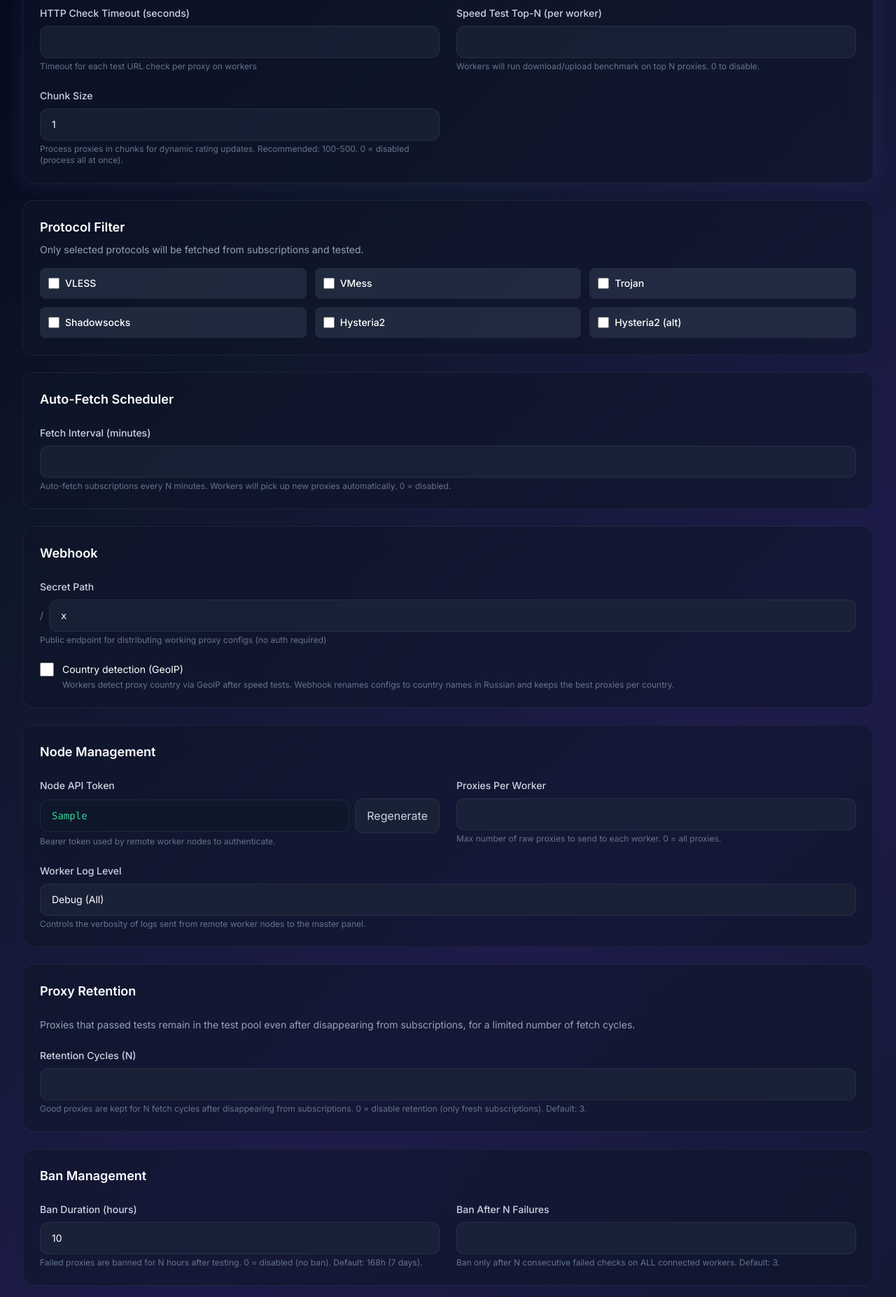
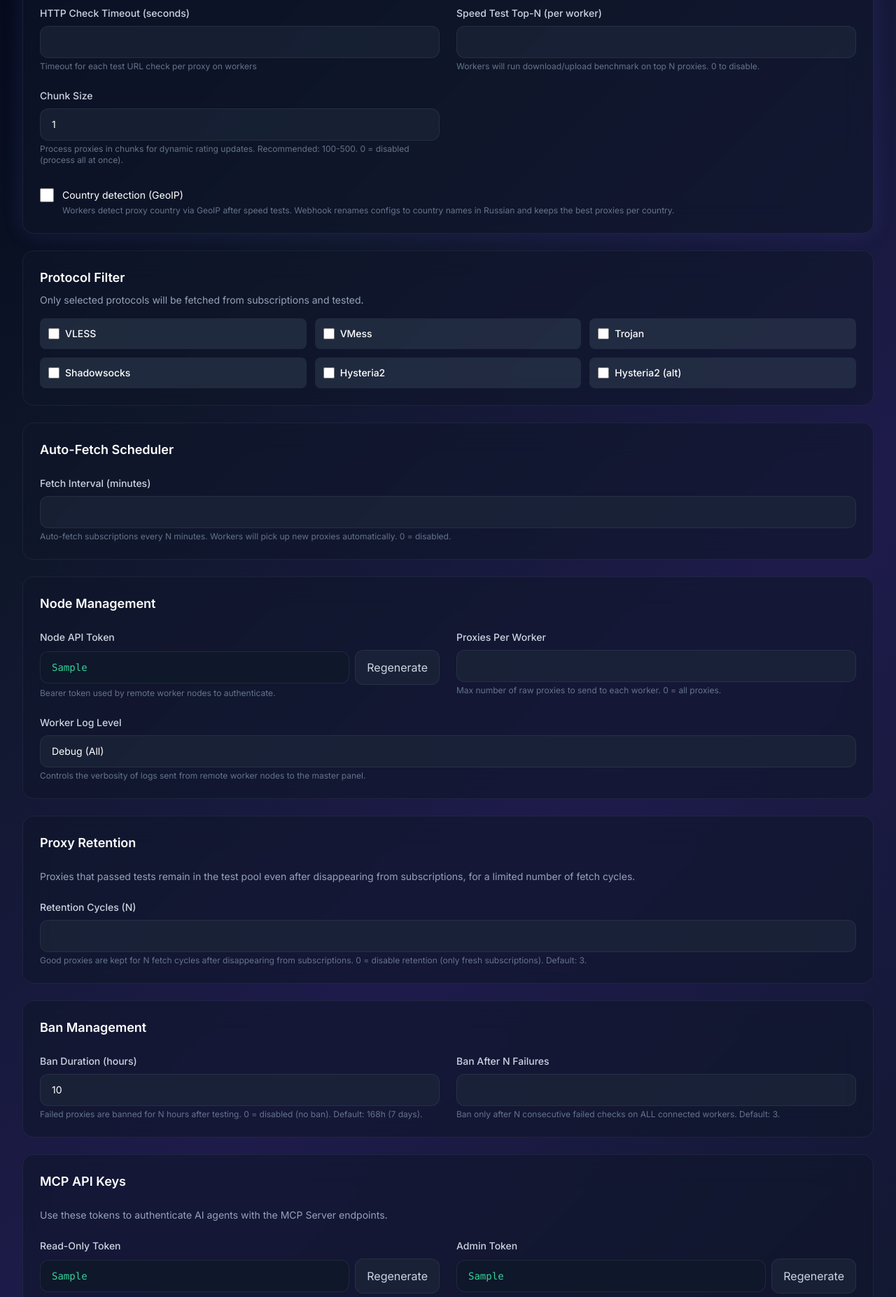
Before and after one commit to GoGoButters/VLESS-Checker, a FastAPI app: template templates/settings.html in a window 1280 px wide. Shown: the part 342-2196 px from the top of the page at 70% size. Run offline with FastAPI, Linux system fonts and the light colour scheme; the template is opened without the code that fills it: most values are stand-ins (such as "Sample title", 1, 10 or a date in 2020).

Commit message:
refactor: remove legacy global webhook from settings and main.py

```diff
--- a/main.py
+++ b/main.py
@@ -490,7 +490,6 @@ async def settings_save(
     request: Request,
     ping_threshold_ms: int = Form(...),
     concurrent_checks_limit: int = Form(...),
-    webhook_secret_path: str = Form(...),
     schedule_interval_minutes: int = Form(0),
     http_timeout_s: int = Form(10),
     speed_test_top_n: int = Form(0),
@@ -535,7 +534,6 @@ async def settings_save(
         if settings:
             settings.ping_threshold_ms = ping_threshold_ms
             settings.concurrent_checks_limit = concurrent_checks_limit
-            settings.webhook_secret_path = webhook_secret_path.strip().strip("/")
             settings.schedule_interval_minutes = max(0, schedule_interval_minutes)
             settings.http_timeout_s = max(1, http_timeout_s)
             settings.speed_test_top_n = max(0, speed_test_top_n)
@@ -1798,155 +1796,6 @@ def _compute_webhook_averages(
     return out
 
 
-@app.get("/{secret_path:path}")
-async def webhook_output(secret_path: str):
-    with Session(engine) as session:
-        settings = session.exec(select(Settings)).first()
-        if not settings:
-            raise HTTPException(status_code=404)
-
-        # Check if secret_path matches a RatingGroup or the global fallback webhook
-        group = session.exec(select(RatingGroup).where(RatingGroup.webhook_path == secret_path)).first()
-        is_global = False
-        if not group:
-            if secret_path == settings.webhook_secret_path:
-                is_global = True
-            else:
-                raise HTTPException(status_code=404)
-
-        # Cleanup stale node data (marks offline nodes, deletes orphan results)
-        cleanup_stats = _cleanup_stale_node_data(session)
-
-        # RE-LOAD settings/group after cleanup
-        settings = session.exec(select(Settings)).first()
-        if not is_global:
-            group = session.get(RatingGroup, group.id)
-            if not group:
-                raise HTTPException(status_code=404)
-
-        online_ids = cleanup_stats.get("online_ids", [])
-        if not online_ids:
-            logger.warning("Webhook: no online nodes, returning empty list")
-            return PlainTextResponse("", media_type="text/plain; charset=utf-8")
-
-        online_ids_set = set(online_ids)
-
-        if not is_global:
-            # Get linked nodes for this group
-            links = session.exec(select(NodeRatingLink).where(NodeRatingLink.rating_group_id == group.id)).all()
-            linked_node_ids = {link.node_id for link in links}
-            # Intersect with online_ids
-            target_node_ids = online_ids_set & linked_node_ids
-        else:
-            target_node_ids = online_ids_set
-
-        if not target_node_ids:
-            logger.warning(f"Webhook {secret_path}: no target online nodes, returning empty list")
-            return PlainTextResponse("", media_type="text/plain; charset=utf-8")
-
-        # Load results only from target nodes where tests_passed > 0
-        all_results = session.exec(
-            select(NodeProxyResult)
-            .where(NodeProxyResult.tests_passed > 0)
-            .where(NodeProxyResult.node_id.in_(target_node_ids))
-        ).all()
-
-        # Aggregate: best result per (identity, node_id), then compute averages
-        avg_data = _compute_webhook_averages(all_results)
-
-        # Determine filtering parameters
-        if is_global:
-            consensus_only = settings.webhook_consensus_only
-            min_dl = settings.webhook_min_dl_kbps or 0
-            min_ul = settings.webhook_min_ul_kbps or 0
-            geo_top_n = max(1, settings.webhook_geo_top_n or 1)
-            top_n = settings.webhook_max_proxies or 0
-            prefix = (settings.webhook_rename_prefix or "").strip()
-        else:
-            consensus_only = group.consensus_only
-            min_dl = group.min_dl_kbps or 0
-            min_ul = group.min_ul_kbps or 0
-            geo_top_n = max(1, group.geo_top_n or 1)
-            top_n = group.max_proxies or 0
-            prefix = (group.rename_prefix or "").strip()
-
-        # Consensus-only filter
-        if consensus_only:
-            consensus_threshold = len(target_node_ids)
-            if consensus_threshold > 0:
-                consensus_data = {}
-                for pid, d in avg_data.items():
-                    if len(d["node_ids"]) >= consensus_threshold:
-                        consensus_data[pid] = d
-                avg_data = consensus_data
-
-        # Apply speed filters BEFORE sorting and limiting
-        filtered_data = {}
-        for pid, d in avg_data.items():
-            if (min_dl == 0 or d["avg_dl"] >= min_dl) and (min_ul == 0 or d["avg_ul"] >= min_ul):
-                filtered_data[pid] = d
-
-        # Geo-check deduplication: if enabled globally, deduplicate based on geo_top_n
-        geo_enabled = settings.geo_check_enabled
-        if geo_enabled:
-            country_proxies: dict[str, list[tuple[str, dict]]] = {}
-            for pid, d in filtered_data.items():
-                country = d.get("country_name", "").strip()
-                if not country or country.lower() == "unknown":
-                    continue
-                if country.lower() == "украина":
-                    continue
-                if country not in country_proxies:
-                    country_proxies[country] = []
-                country_proxies[country].append((pid, d))
-
-            deduped_data = {}
-            for country, proxies in country_proxies.items():
-                proxies.sort(key=lambda x: x[1]["avg_score"], reverse=True)
-                for pid, d in proxies[:geo_top_n]:
-                    deduped_data[pid] = d
-
-            filtered_data = deduped_data
-
-        # Sort: node_count (desc) → avg_score (desc)
-        sorted_pids = sorted(
-            filtered_data.keys(),
-            key=lambda pid: (len(filtered_data[pid]["node_ids"]), filtered_data[pid]["avg_score"]),
-            reverse=True,
-        )
-
-        # Limit to top-N
-        if top_n > 0:
-            sorted_pids = sorted_pids[:top_n]
-
-        # Build output lines with appropriate naming
-        lines = []
-        if geo_enabled:
-            country_counters: dict[str, int] = {}
-            for pid in sorted_pids:
-                url = filtered_data[pid]["raw_url"]
-                country = filtered_data[pid].get("country_name", "").strip()
-                if country:
-                    country_counters[country] = country_counters.get(country, 0) + 1
-                    idx = country_counters[country]
-                    if geo_top_n > 1:
-                        remark = f"{country} {idx}"
-                    else:
-                        remark = country
-                    url = replace_proxy_remark(url, remark)
-                else:
-                    continue
-                lines.append(url)
-        else:
-            for i, pid in enumerate(sorted_pids, start=1):
-                url = filtered_data[pid]["raw_url"]
-                if prefix:
-                    url = replace_proxy_remark(url, f"{prefix} - {i}")
-                lines.append(url)
-
-        return PlainTextResponse("\n".join(lines), media_type="text/plain; charset=utf-8")
-
-
 # ---------------------------------------------------------------------------
 # Run with uvicorn
 # ---------------------------------------------------------------------------
--- a/templates/settings.html
+++ b/templates/settings.html
@@ -56,6 +56,15 @@
                     class="w-full px-4 py-3 rounded-xl bg-slate-800/60 border border-slate-600/30 text-white outline-none text-sm">
                 <p class="text-xs text-slate-500 mt-1">Process proxies in chunks for dynamic rating updates. Recommended: 100-500. 0 = disabled (process all at once).</p>
             </div>
+            <div class="col-span-1 md:col-span-2 mt-2">
+                <label class="flex items-center gap-3 cursor-pointer">
+                    <input type="checkbox" name="geo_check_enabled" value="1"
+                        {% if settings.geo_check_enabled %}checked{% endif %}
+                        class="w-5 h-5 rounded bg-slate-800 border border-slate-600 text-indigo-500 focus:ring-indigo-500 focus:ring-offset-slate-800">
+                    <span class="text-sm text-white">{{ t(request, 'settings_geo_check', default='Country detection (GeoIP)') }}</span>
+                </label>
+                <p class="text-xs text-slate-500 mt-1 ml-8">{{ t(request, 'settings_geo_check_desc', default='Workers detect proxy country via GeoIP after speed tests.') }}</p>
+            </div>
         </div>
     </div>
 
@@ -104,33 +113,6 @@
                 value="{{ settings.schedule_interval_minutes }}"
                 class="w-full px-4 py-3 rounded-xl bg-slate-800/60 border border-slate-600/30 text-white outline-none text-sm">
             <p class="text-xs text-slate-500 mt-1">{{ t(request, 'settings_fetch_interval_desc', default='Auto-fetch subscriptions every N minutes. Workers will pick up new proxies automatically. 0 = disabled.') }}</p>
-        </div>
-    </div>
-
-    <div class="glass rounded-2xl p-6">
-        <h2 class="text-lg font-semibold text-white mb-6">{{ t(request, 'settings_webhook', default='Webhook (Fallback/Global)') }}</h2>
-        <div class="space-y-6">
-            <div>
-                <label for="webhook_secret_path" class="block text-sm font-medium text-slate-300 mb-2">{{ t(request, 'settings_secret_path', default='Global Secret Path') }}</label>
-                <div class="flex items-center gap-2">
-                    <span class="text-slate-500 text-sm">/</span>
-                    <input type="text" name="webhook_secret_path" id="webhook_secret_path"
-                        value="{{ settings.webhook_secret_path }}"
-                        class="flex-1 px-4 py-3 rounded-xl bg-slate-800/60 border border-slate-600/30 text-white outline-none text-sm font-mono">
-                </div>
-                <p class="text-xs text-slate-500 mt-1">{{ t(request, 'settings_secret_path_desc', default='Legacy global webhook endpoint. We recommend using Rating Groups instead.') }}</p>
-            </div>
-            <div class="mt-4">
-                <label class="flex items-center gap-3 cursor-pointer">
-                    <input type="checkbox" name="geo_check_enabled" value="1"
-                        {% if settings.geo_check_enabled %}checked{% endif %}
-                        class="w-5 h-5 rounded bg-slate-800 border border-slate-600 text-indigo-500 focus:ring-indigo-500 focus:ring-offset-slate-800">
-                    <span class="text-sm text-white">{{ t(request, 'settings_geo_check', default='Country detection (GeoIP)') }}</span>
-                </label>
-                <p class="text-xs text-slate-500 mt-1 ml-8">{{ t(request, 'settings_geo_check_desc', default='Workers detect proxy country via GeoIP after speed tests.') }}</p>
-            </div>
-
-
         </div>
     </div>
 
```
Also changed, not shown: scratch/remove_webhook.py (added, +25 -0 lines).
